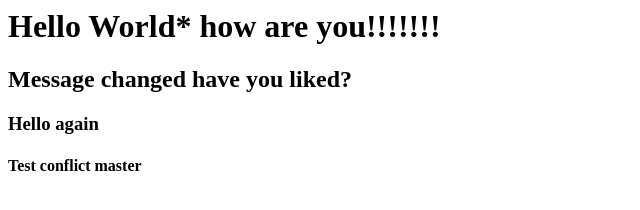
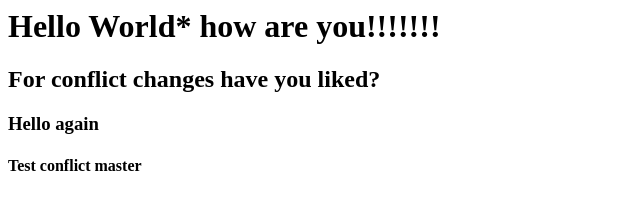
Before and after one commit to chetan4uall/git-basics, a plain HTML site: page index.html in a window 1280 px wide. Shown: the whole page, without its empty margins (0-640 px from the left). Drawn offline with Linux system fonts and the light colour scheme.

Commit message:
for conflict

```diff
--- a/index.html
+++ b/index.html
@@ -5,7 +5,7 @@
 	</head>
 	<body>
 		<h1>Hello World* how are you!!!!!!!</h1>
-		<h2>Message changed have you liked?</h2>
+		<h2>For conflict changes have you liked?</h2>
 		<h3>Hello again</h3>
 		<h4>Test conflict master</h4>
 	</body>
```
